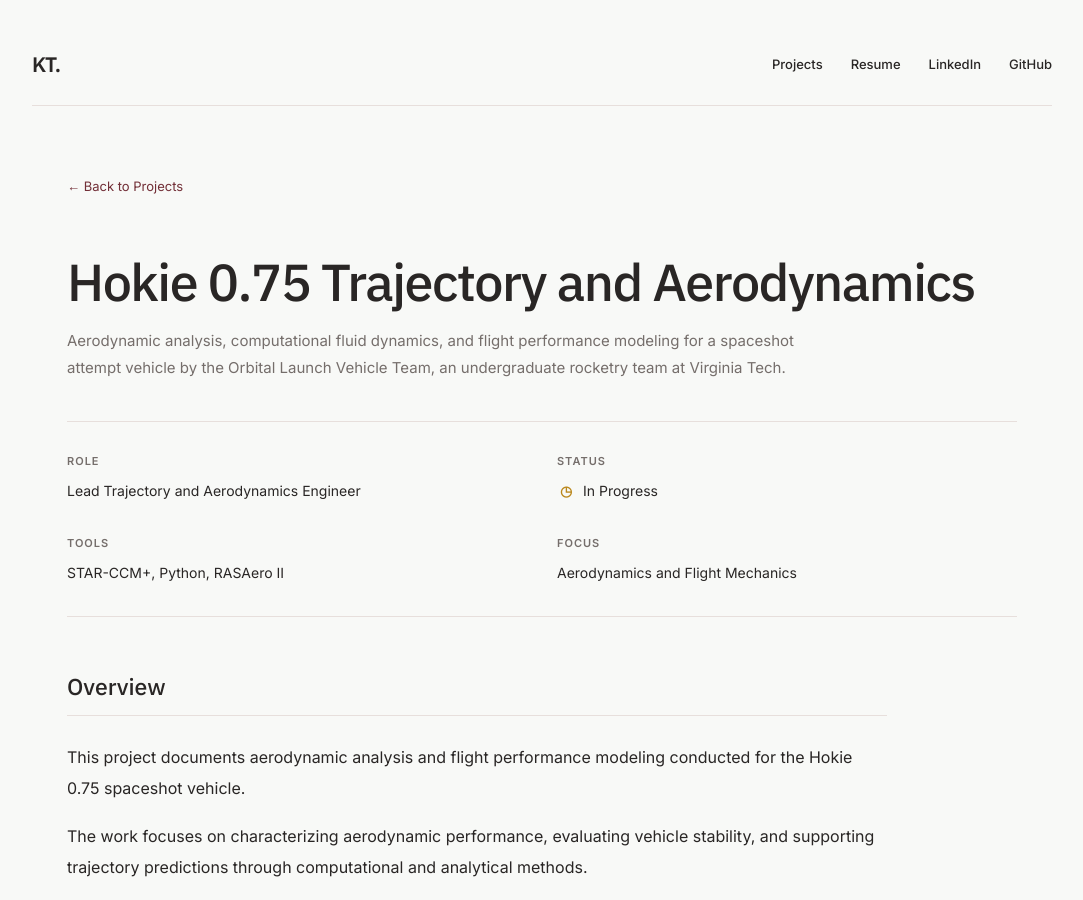
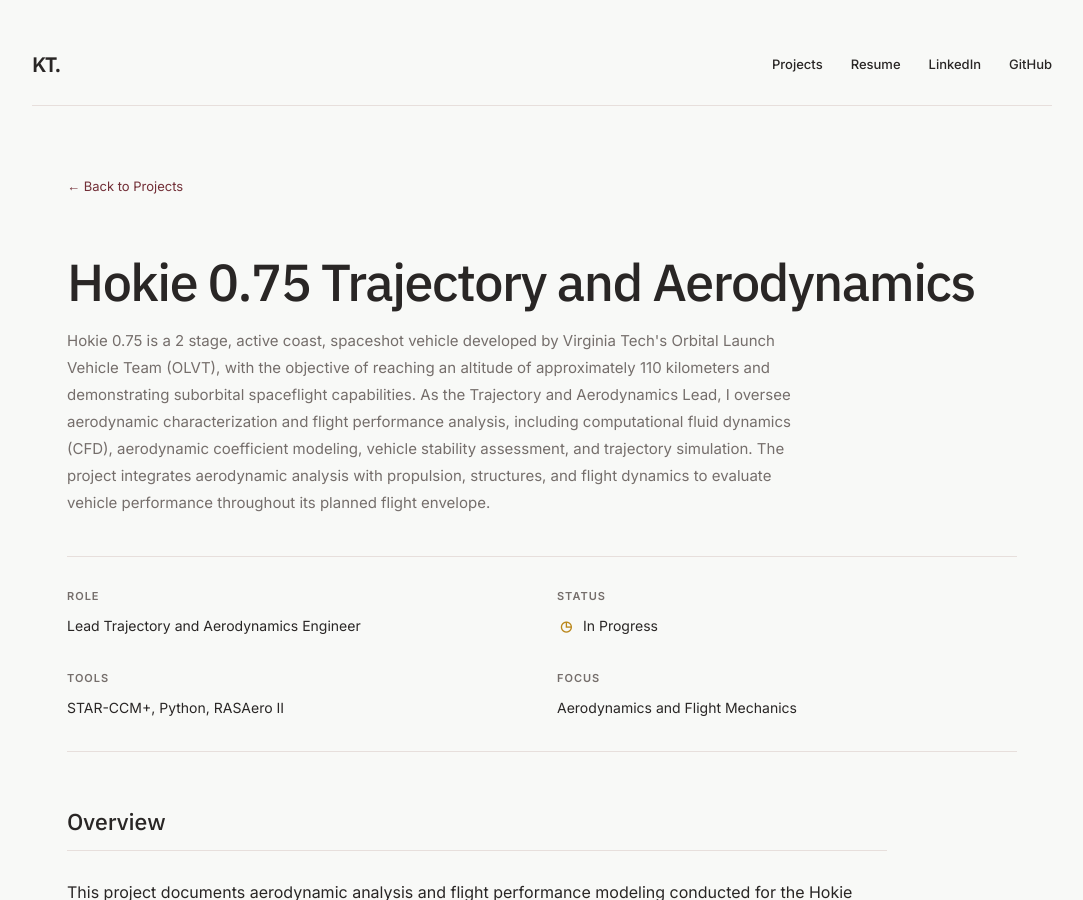
Before and after one commit to kevintieu1/kevintieu1.github.io, a Jekyll site: the page built from _projects/hokie075-aerodynamics.md, in a window 1280 px wide and 900 px high. Shown: the whole window, without its empty margins (98-1181 px from the left). Built offline with Jekyll 4.4.1, drawn with Linux system fonts in a browser that asks for light colours.

Commit message:
Update hokie075-aerodynamics.md

```diff
--- a/_projects/hokie075-aerodynamics.md
+++ b/_projects/hokie075-aerodynamics.md
@@ -1,6 +1,6 @@
 ---
 title: Hokie 0.75 Trajectory and Aerodynamics
-description: Aerodynamic analysis, computational fluid dynamics, and flight performance modeling for a spaceshot attempt vehicle by the Orbital Launch Vehicle Team, an undergraduate rocketry team at Virginia Tech.
+description: Hokie 0.75 is a 2 stage, active coast, spaceshot vehicle developed by Virginia Tech's Orbital Launch Vehicle Team (OLVT), with the objective of reaching an altitude of approximately 110 kilometers and demonstrating suborbital spaceflight capabilities. As the Trajectory and Aerodynamics Lead, I oversee aerodynamic characterization and flight performance analysis, including computational fluid dynamics (CFD), aerodynamic coefficient modeling, vehicle stability assessment, and trajectory simulation. The project integrates aerodynamic analysis with propulsion, structures, and flight dynamics to evaluate vehicle performance throughout its planned flight envelope.
 order: 2
 role: Lead Trajectory and Aerodynamics Engineer
 status: In Progress
```
